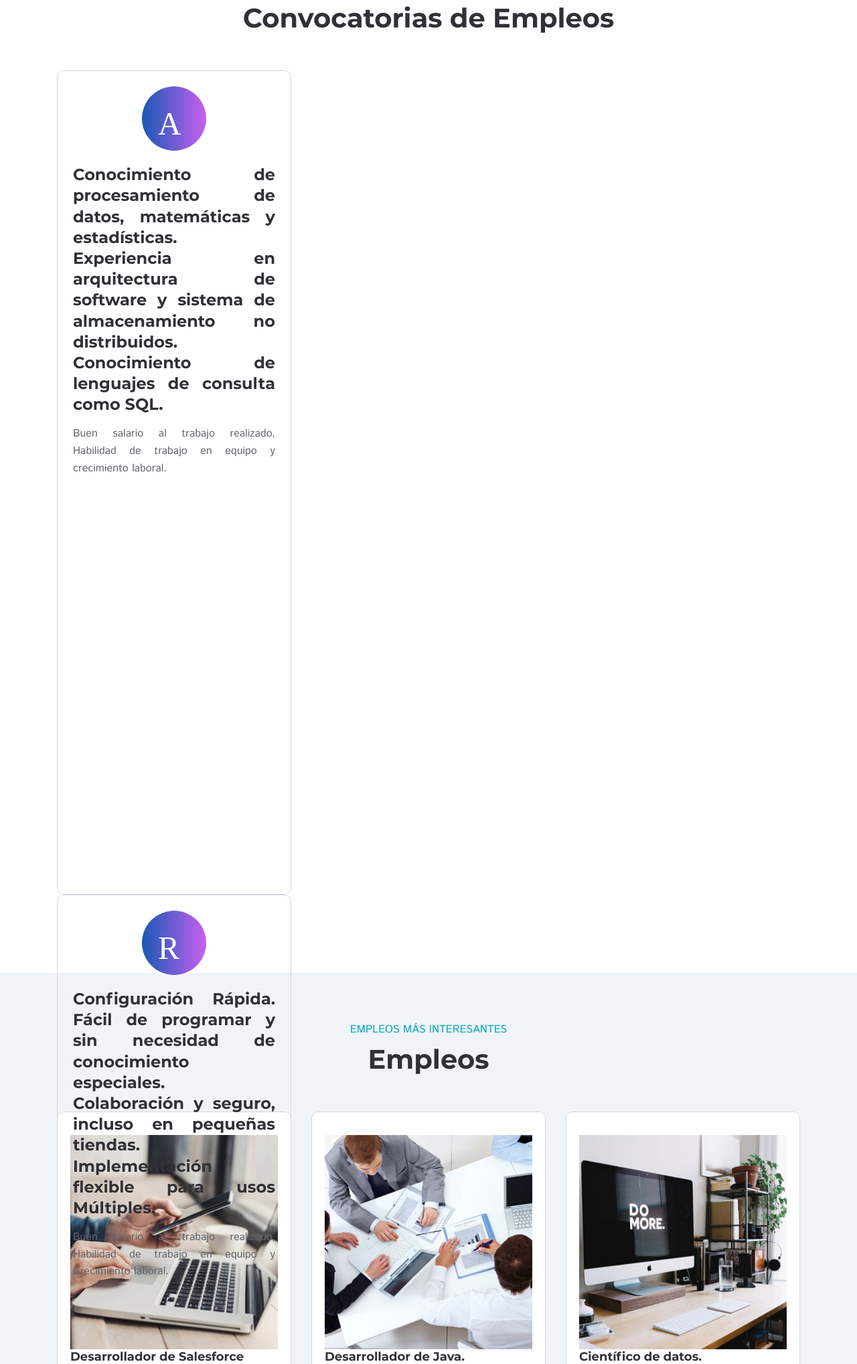
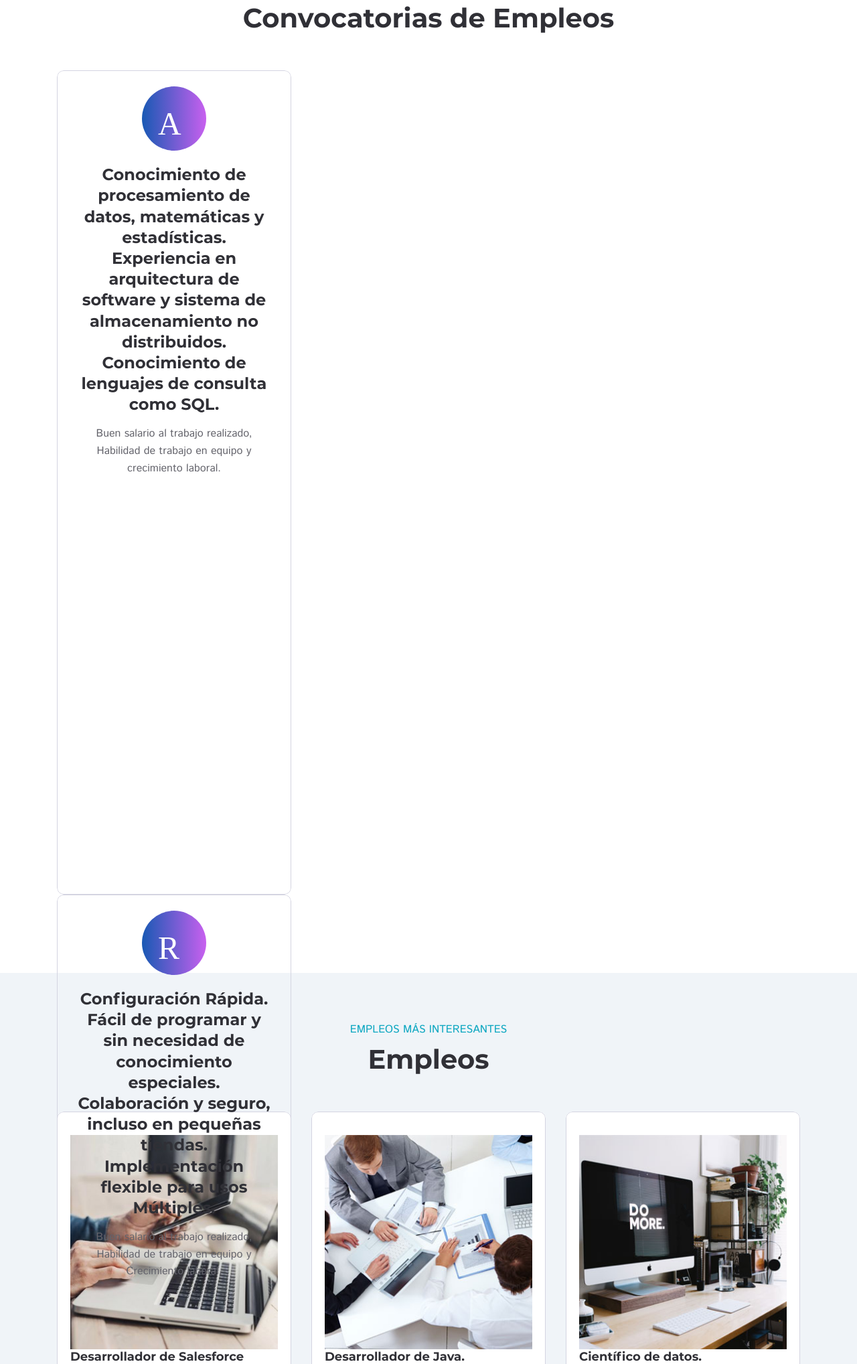
Before and after one commit to CarolinaHernandezRuiz/proyectofinal, a Django app: page / in a window 1280 px wide. Shown: the part 915-2952 px from the top of the page at 67% size. Run offline with Django 4.2, Linux system fonts and the light colour scheme; data comes from the database, SQL or seed files in the repository; some libraries are stand-ins or nearby versions.

Commit message:
Uno de Modificacion

```diff
--- a/app_empleosti/templates/app/base.html
+++ b/app_empleosti/templates/app/base.html
@@ -89,12 +89,12 @@
                             </li>
                             <li>
                                 <a href="https://www.instagram.com/jazminruiz8999/" title="Instagram">
-                                    <svg viewBox="0 0 448 512"><use xlink:href="{% static 'assets/img/sprite.svg' %}"></use></svg>
+                                    <svg viewBox="0 0 448 512"><use xlink:href="{% static 'assets/img/sprite.svg#instagram-icon' %}"></use></svg>
                                 </a>
                             </li>
                             <li>
                                 <a href="https://twitter.com/Jamin977235341" title="Twitter">
-                                    <svg viewBox="0 0 512 512"><use xlink:href="{% static 'assets/img/sprite.svg' %}"></use></svg>
+                                    <svg viewBox="0 0 512 512"><use xlink:href="{% static 'assets/img/sprite.svg#twitter-icon' %}"></use></svg>
                                 </a>
                             </li>
                         </ul><!-- End social links -->
--- a/app_empleosti/templates/app/index.html
+++ b/app_empleosti/templates/app/index.html
@@ -44,13 +44,13 @@
                 {% for Emple in Empleos %}
                 <a href="{% url 'Soluciones' %}" class="iitem item-style">
                     <div class="iitem-icon">
-                        <i class="material-icons material-icons-outlined md-48" style="text-align: justify;">{{ Emple.titulo }}</i>
+                        <i class="material-icons material-icons-outlined md-48" >{{ Emple.titulo }}</i>
                     </div>
                     <div class="iitem-icon-bg">
-                        <i class="material-icons material-icons-outlined" style="text-align: justify;">{{ Emple.category }}</i>
+                        <i class="material-icons material-icons-outlined" >{{ Emple.category }}</i>
                     </div>
-                    <h3 class="iitem-heading item-heading-large" style="text-align: justify;">{{ Emple.requisitos}}</h3>
-                    <div class="iitem-desc" style="text-align: justify;">{{ Emple.oferta }}</div>
+                    <h3 class="iitem-heading item-heading-large" >{{ Emple.requisitos}}</h3>
+                    <div class="iitem-desc" >{{ Emple.oferta }}</div>
                 </a>
                 {% endfor %}
             </div>
```
Also changed, not shown: app_empleosti/templates/app/login.html (added), app_empleosti/templates/app/register.html (added).
